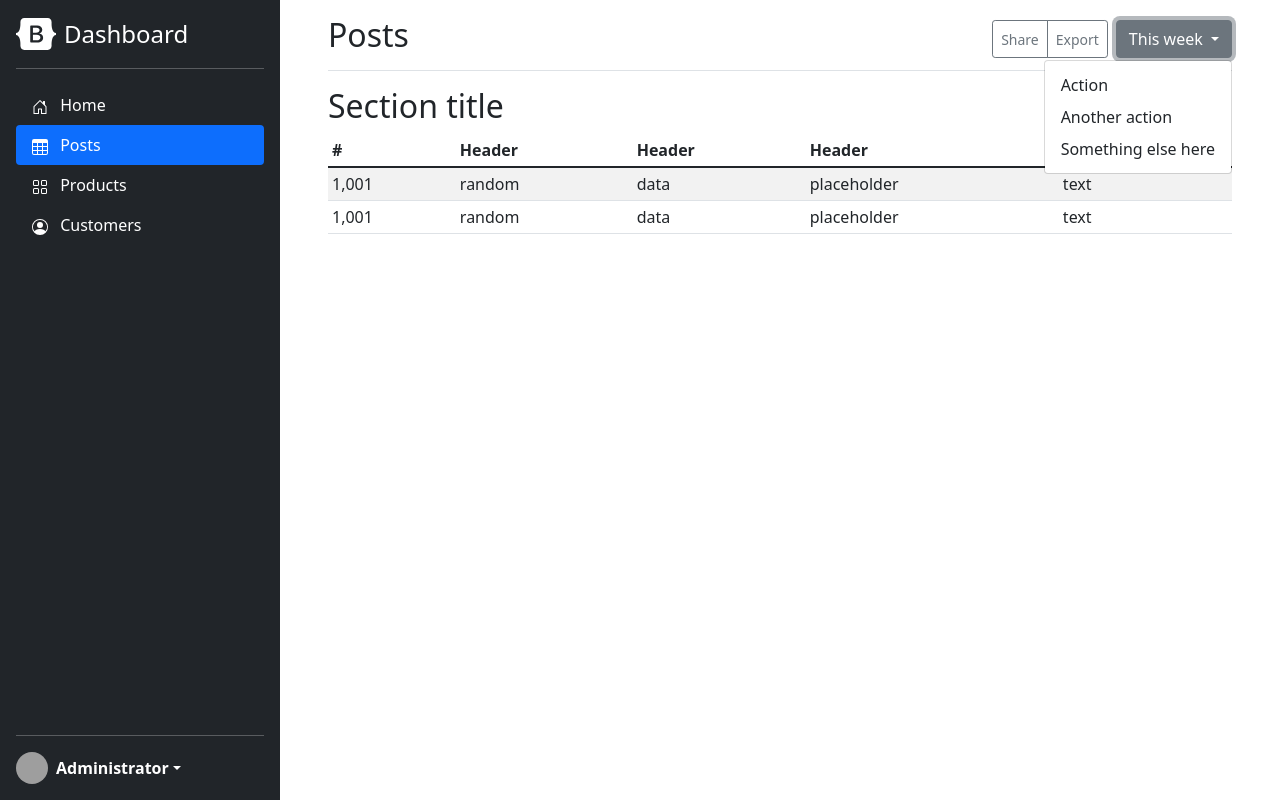
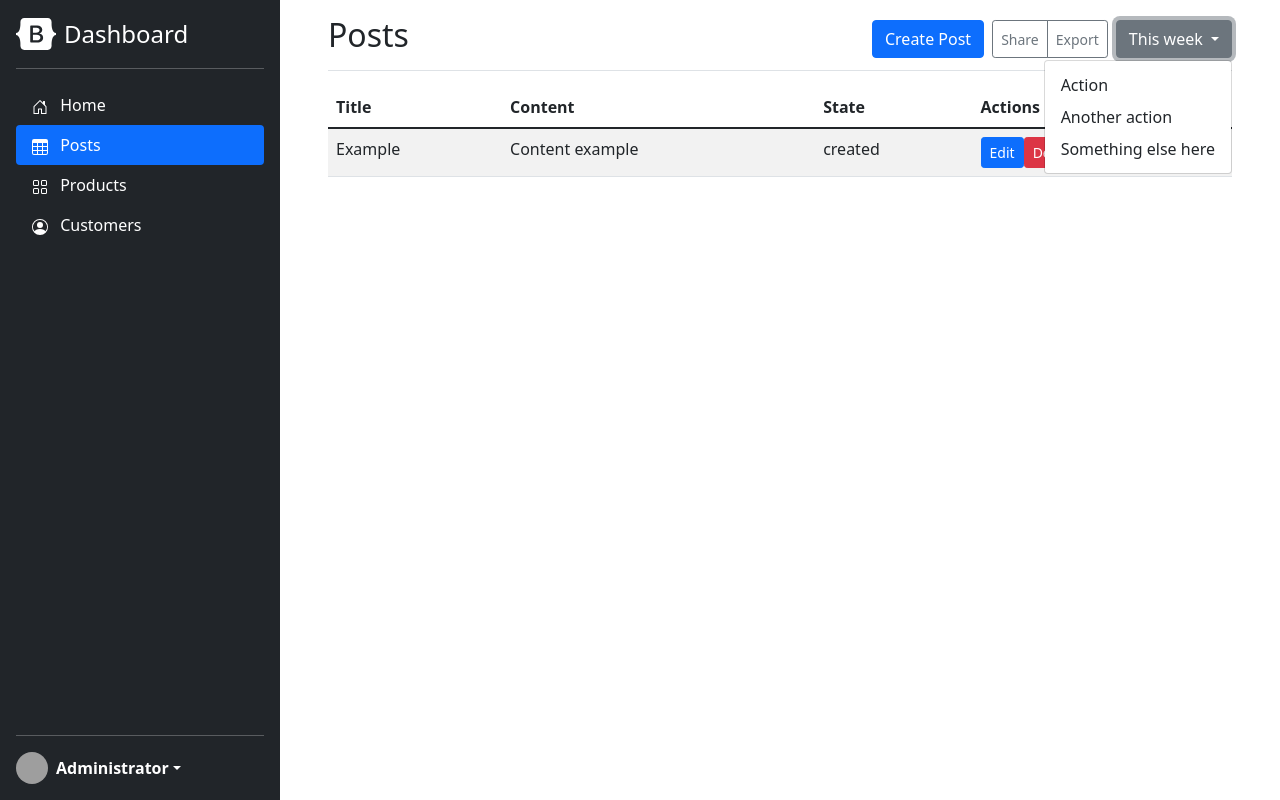
Before and after one commit to Arkaikus/MevnPractice, a Vue app in the folder frontend/: page /#/dashboard/posts in a window 1280 px wide. Both pictures are taken after a click on the button "This week". Built offline with nearby package versions, Linux system fonts and the light colour scheme; grey boxes are pictures that could not be loaded.

Commit message:
feat: post create, retrieve and update mock ups
feat: post table renderization with example data

```diff
--- a/frontend/package.json
+++ b/frontend/package.json
@@ -9,8 +9,10 @@
   },
   "dependencies": {
     "@popperjs/core": "^2.10.1",
+    "@sweetalert2/themes": "^5.0.5",
     "bootstrap": "^5.1.1",
     "core-js": "^3.6.5",
+    "sweetalert2": "^11.1.7",
     "vue": "^3.0.0",
     "vue-router": "^4.0.0-0"
   },
--- a/frontend/src/components/Dashboard/Posts/Create.vue
+++ /dev/null
@@ -1,4 +0,0 @@
-<template>
-    <h1 class="h2">Posts</h1>
-    <h2>Section title</h2>
-</template>
--- a/frontend/src/components/Dashboard/Posts/List.vue
+++ b/frontend/src/components/Dashboard/Posts/List.vue
@@ -13,6 +13,15 @@
   >
     <h1 class="h2">Posts</h1>
     <div class="btn-toolbar mb-2 mb-md-0">
+      <div class="btn-group me-2">
+        <router-link
+          type="button"
+          class="btn btn-primary"
+          to="/dashboard/posts/save"
+        >
+          Create Post
+        </router-link>
+      </div>
       <div class="btn-group me-2">
         <button type="button" class="btn btn-sm btn-outline-secondary">
           Share
@@ -40,34 +49,54 @@
     </div>
   </div>
 
-  <h2>Section title</h2>
   <div class="table-responsive">
-    <table class="table table-striped table-sm">
+    <table class="table table-striped">
       <thead>
         <tr>
-          <th scope="col">#</th>
-          <th scope="col">Header</th>
-          <th scope="col">Header</th>
-          <th scope="col">Header</th>
-          <th scope="col">Header</th>
+          <th>Title</th>
+          <th>Content</th>
+          <th>State</th>
+          <th>Actions</th>
         </tr>
       </thead>
       <tbody>
-        <tr>
-          <td>1,001</td>
-          <td>random</td>
-          <td>data</td>
-          <td>placeholder</td>
-          <td>text</td>
-        </tr>
-        <tr>
-          <td>1,001</td>
-          <td>random</td>
-          <td>data</td>
-          <td>placeholder</td>
-          <td>text</td>
+        <tr v-for="post in posts" :key="post._id">
+          <td>{{ post.title }}</td>
+          <td>{{ post.content }}</td>
+          <td>{{ post.state }}</td>
+          <td>
+            <router-link
+              :to="{ name: 'PostUpdate', params: { id: post._id } }"
+              class="btn btn-sm btn-primary"
+            >
+              Edit
+            </router-link>
+            <button class="btn btn-sm btn-danger">Delete</button>
+          </td>
         </tr>
       </tbody>
     </table>
   </div>
 </template>
+
+<script>
+// @click.prevent="deleteStudent(student._id)" <- delete button action
+export default {
+  data() {
+    return {
+      posts: [],
+    };
+  },
+  created() {
+    // TODO: Fetch data from api
+    this.posts = [
+      {
+        _id: "1",
+        title: "Example",
+        content: "Content example",
+        state: "created",
+      },
+    ];
+  },
+};
+</script>
--- /dev/null
+++ b/frontend/src/components/Dashboard/Posts/Save.vue
@@ -0,0 +1,83 @@
+<template>
+  <div
+    class="
+      d-flex
+      justify-content-between
+      flex-wrap flex-md-nowrap
+      align-items-center
+      pt-3
+      pb-2
+      mb-3
+      border-bottom
+    "
+  >
+    <h1 class="h2">Save Post</h1>
+  </div>
+  <form @submit.prevent="submit" class="form">
+    <div class="mb-3">
+      <label for="title" class="form-label"> Title </label>
+      <input
+        type="text"
+        class="form-control"
+        id="title"
+        placeholder="Title"
+        v-model="post.title"
+      />
+    </div>
+    <div class="mb-3">
+      <label for="content" class="form-label"> Content </label>
+      <textarea
+        class="form-control"
+        id="content"
+        rows="3"
+        v-model="post.content"
+        placeholder="Post Content"
+      ></textarea>
+    </div>
+    <button class="btn btn-primary w-100">Save</button>
+  </form>
+</template>
+
+<script>
+import Swal from 'sweetalert2';
+import "@sweetalert2/themes/bootstrap-4/bootstrap-4.css";
+
+export default {
+  data() {
+    return {
+      post: {
+        title: "",
+        content: "",
+        state: "to-post",
+      },
+    };
+  },
+  created() {
+    // When component is created must load info
+    // get the info from the api using fetch
+    if ("id" in this.$route.params) {
+      let id = this.$route.params.id;
+      // TODO: fetch data from the api with the id
+      this.post = {
+        _id: id,
+        title: "Post from bd",
+        content: "Content from bd",
+        state: "to-post",
+      };
+    }
+  },
+  methods: {
+    submit() {
+      // Mock interaction
+      // TODO: send the data to the api
+      console.log(this.post);
+      Swal.fire({
+        icon:"success",
+        text:"Post Saved"
+      }).then(()=>{
+        this.$router.push('/dashboard/posts')
+      })
+    },
+  },
+};
+</script>
--- a/frontend/src/router/index.js
+++ b/frontend/src/router/index.js
@@ -32,7 +32,18 @@ const routes = [
       },
       {
         path: "/dashboard/posts",
+        name:"PostList",
         component: () => import("../components/Dashboard/Posts/List.vue"),
+      },
+      {
+        path: "/dashboard/posts/save",
+        name:"PostCreate",
+        component: () => import("../components/Dashboard/Posts/Save.vue"),
+      },
+      {
+        path: "/dashboard/posts/save/:id",
+        name:"PostUpdate",
+        component: () => import("../components/Dashboard/Posts/Save.vue"),
       },
       {
         path: "/dashboard/products",
```
Also changed, not shown: 1 other file (tests, documents, lock files or other folders).
